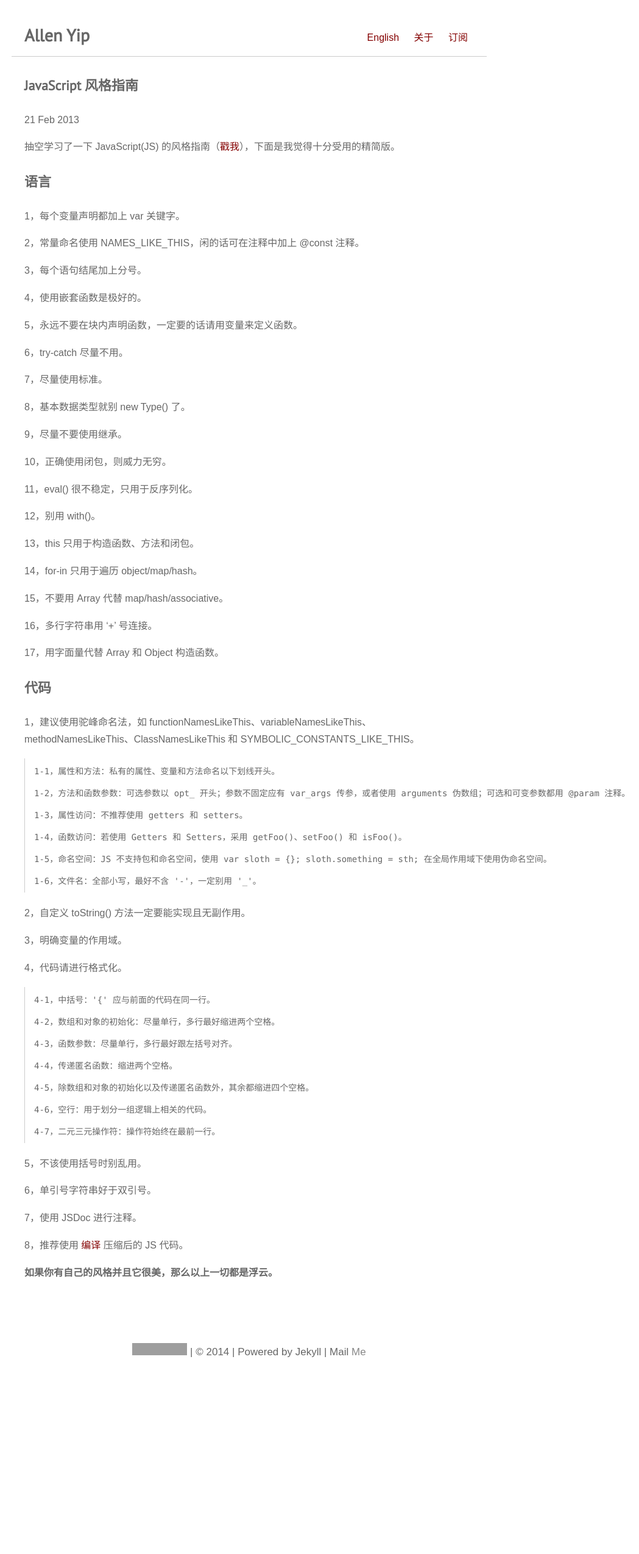
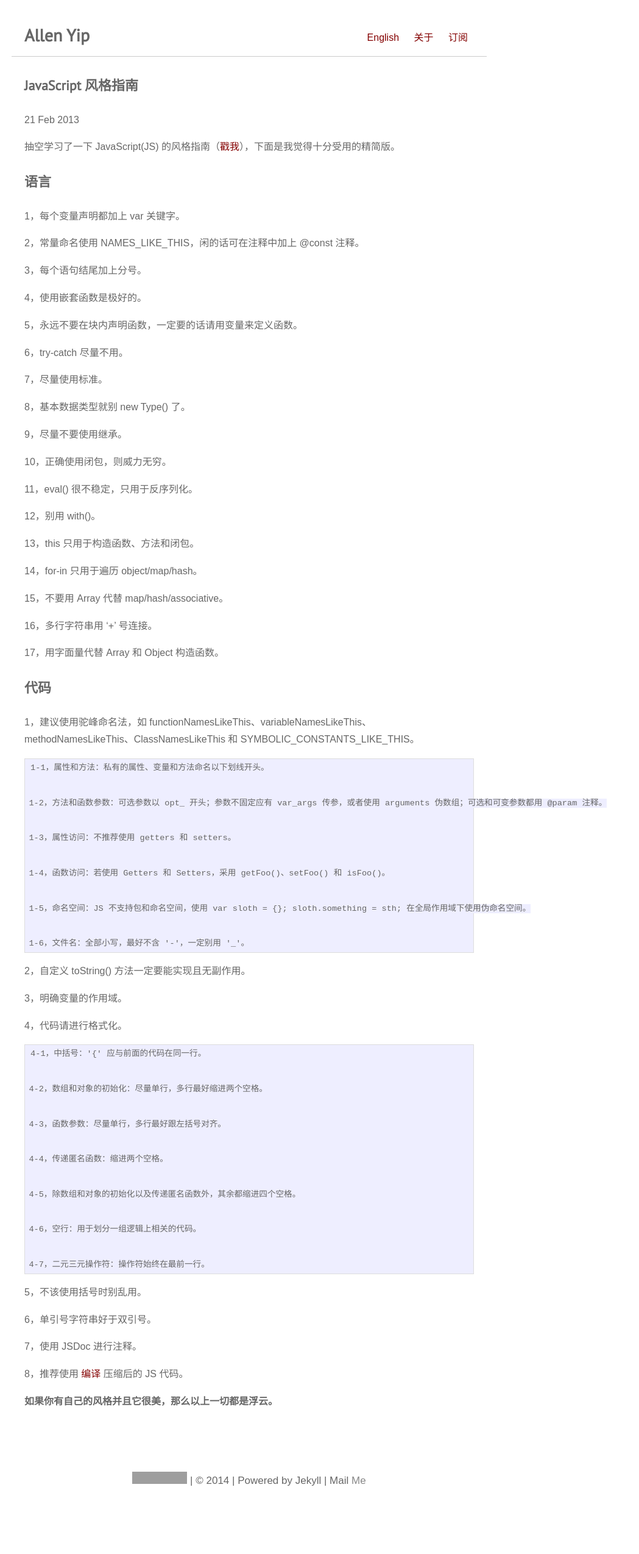
Before and after one commit to allenyip/allenyip.github.com, a Jekyll site: the page built from _posts/2013-02-21-javascript-style-guide.md, in a window 1280 px wide. Shown: the whole page at 61% size, without its empty margins (231-1280 px from the left). Built offline with Jekyll 4.4.1, drawn with Linux system fonts in a browser that asks for light colours; some web fonts are replaced; Markdown is read by kramdown in place of the engine named in the settings; before the commit the page ends 2338 px from its top, so only the background shows below that; grey boxes are pictures that could not be loaded.

Commit message:
modify css

```diff
--- a/css/main.css
+++ b/css/main.css
@@ -38,15 +38,46 @@ a:hover {
   color: #aa0000;
 }
 
-pre, blockquote {
+blockquote {
   border-left: 1px solid #ccc;
   margin: 0 0 20px 0px;
   padding: 10px 15px;
 }
 
-pre, tt, code {
-    font: 14px "Menlo", monospace;
+tt {
+  font: 14px "Menlo", monospace;
 }
+
+/* modify starts */
+.post pre {
+  border: 1px solid #ddd;
+  background-color: #eef;
+  padding: 0 .4em;
+}
+
+.post code {
+    border: 1px solid #ddd;
+    background-color: #eef;
+    font-size: 85%;
+    padding: 0 .2em;
+  }
+
+    .post pre code {
+      border: none;
+    }
+
+/* terminal */
+
+#post pre.terminal {
+  border: 1px solid black;
+  background-color: #333;
+  color: white;
+}
+
+#post pre.terminal code {
+  background-color: #333;
+}
+/* modify ends */
 
 .align-center {
   text-align: center;
```
Also changed, not shown: _posts/2012-11-08-the-next-iphone.md (+1 -1 lines).
